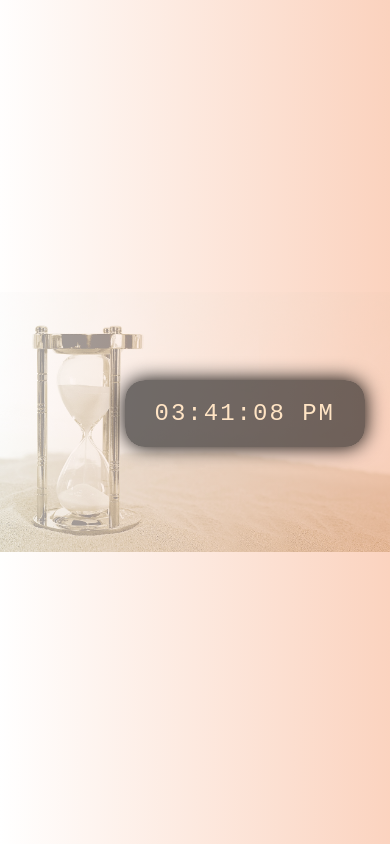
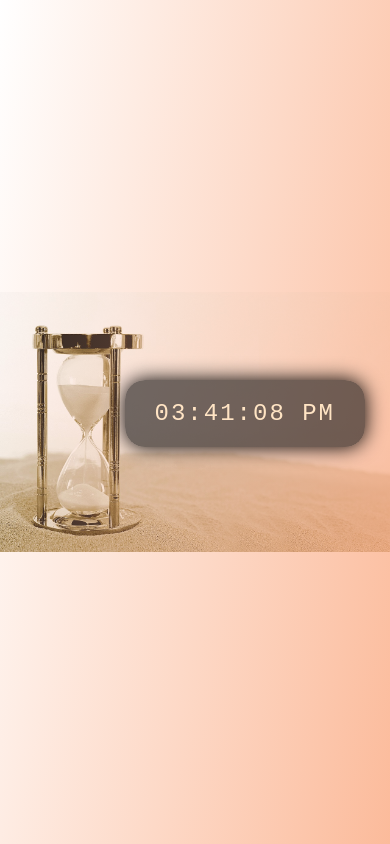
Before and after one commit to Varshini0817/JS, a plain HTML site: page Digital Clock/index.html in a window 390 px wide. Drawn offline with Linux system fonts and the light colour scheme.

Commit message:
Resizing adjustments

```diff
--- a/Digital Clock/digital_clock.css
+++ b/Digital Clock/digital_clock.css
@@ -28,6 +28,7 @@ body{
     right: 0;
     z-index: -1;
 }
+
 
 .loader {
         width: 48px;
@@ -86,19 +87,7 @@ body{
         visibility: hidden;
     }
     body{
-        background: url("hourglass-2910948_1280.jpg") center/cover no-repeat;
-        background-size: contain;
         position: relative;
-    }
-    body::before{
-        content: "";
-        position: absolute;
-        top: 0;
-        left: 0;
-        right: 0;
-        bottom: 0;
-        background: linear-gradient(100.2deg, rgba(255, 255, 255, 0), rgba(250, 159, 114, 0.711));
-        z-index: 0;
     }
 }
 @media(max-width: 480px){
@@ -109,17 +98,11 @@ body{
         top: 45%;
         right: 30px;
     }
+    .back-video{
+        visibility: hidden;
+    }
     body{
-        background: url("hourglass-2910948_1280.jpg") center/cover no-repeat;
-        background-size: contain;
         position: relative;
-    }
-    body::before{
-        content: "";
-        position: absolute;
-        top:0; left:0; right:0; bottom:0;
-        background: linear-gradient(89.2deg, rgba(255,255,255,0.6), rgba(248, 180, 146, 0.6));
-        z-index: 0;
     }
 }
 
@@ -131,17 +114,11 @@ body{
         top: 45%;
         right: 25px;
     }
+    .back-video{
+        visibility: hidden;
+    }
     body{
-        background: url("hourglass-2910948_1280.jpg") center/cover no-repeat;
-        background-size: contain;
         position: relative;
-    }
-    body::before{
-        content: "";
-        position: absolute;
-        top:0; left:0; right:0; bottom:0;
-        background: linear-gradient(89.2deg, rgba(255,255,255,0.6), rgba(248, 180, 146, 0.6));
-        z-index: 0;
     }
 }
 
--- a/Digital Clock/digital_clock.js
+++ b/Digital Clock/digital_clock.js
@@ -35,30 +35,82 @@ function updateClock() {
     const dC= document.getElementById("digital_clock");
     dC.textContent = currTime;
 
-    window.addEventListener("load", () => {
+ let gradientStyleTag = null;
+let currentMode = null; // 'video' or 'image'
+
+function switchDisplayBasedOnWidth() {
     const loader = document.getElementById("loading");
     const video = document.getElementById("hourglass_video");
     const dC = document.getElementById("digital_clock");
 
-    if (window.innerWidth <= 768) {
-        // Create a dummy image to preload the background
-        dC.style.display = "none";
+    // Prevent redundant processing
+    const isMobile = window.innerWidth <= 768;
+    const newMode = isMobile ? "image" : "video";
+    if (currentMode === newMode) return;
+
+    currentMode = newMode;
+    loader.style.display = "block";
+    dC.style.display = "none";
+
+    if (isMobile) {
+        // Switch to image background
+        video.pause();
+        video.style.display = "none";
+
         const bgImg = new Image();
         bgImg.src = "hourglass-2910948_1280.jpg";
+
         bgImg.onload = () => {
+            document.body.style.background = `url(${bgImg.src}) center/cover no-repeat`;
+            document.body.style.backgroundSize = "contain";
+
+            // Add overlay gradient
+            if (!gradientStyleTag) {
+                gradientStyleTag = document.createElement("style");
+                gradientStyleTag.innerHTML = `
+                    body::before {
+                        content: "";
+                        position: absolute;
+                        top: 0;
+                        left: 0;
+                        right: 0;
+                        bottom: 0;
+                        background: linear-gradient(100.2deg, rgba(255, 255, 255, 0), rgba(250, 159, 114, 0.711));
+                        z-index: 0;
+                    }
+                `;
+                document.head.appendChild(gradientStyleTag);
+            }
+
             loader.style.display = "none";
             dC.style.display = "block";
         };
     } else {
-        // Desktop behavior: wait for video to be ready
-        video.src = "hour_glass.mp4";
+        // Switch to video background
+        document.body.style.background = "none";
+        if (gradientStyleTag) {
+            gradientStyleTag.remove();
+            gradientStyleTag = null;
+        }
+
+        // Reset video src and show
+        video.style.display = "none";
+        video.src = "hour_glass.mp4"; // force reload
+        video.load(); // ensure it prepares to play
+
         video.oncanplaythrough = () => {
             loader.style.display = "none";
             video.style.display = "block";
             dC.style.display = "block";
         };
     }
-});
+}
+
+// Initial load and dynamic resizing
+window.addEventListener("load", switchDisplayBasedOnWidth);
+window.addEventListener("resize", switchDisplayBasedOnWidth);
+
+
 
 }
 
```
